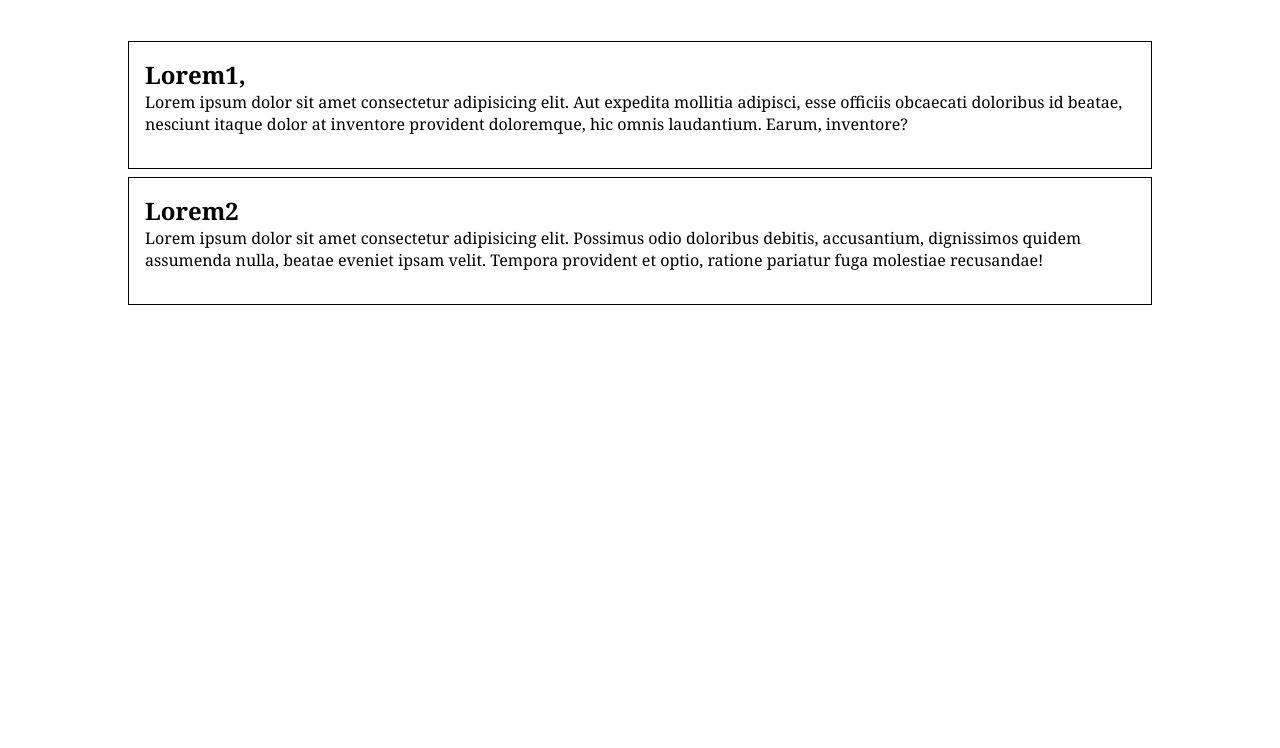
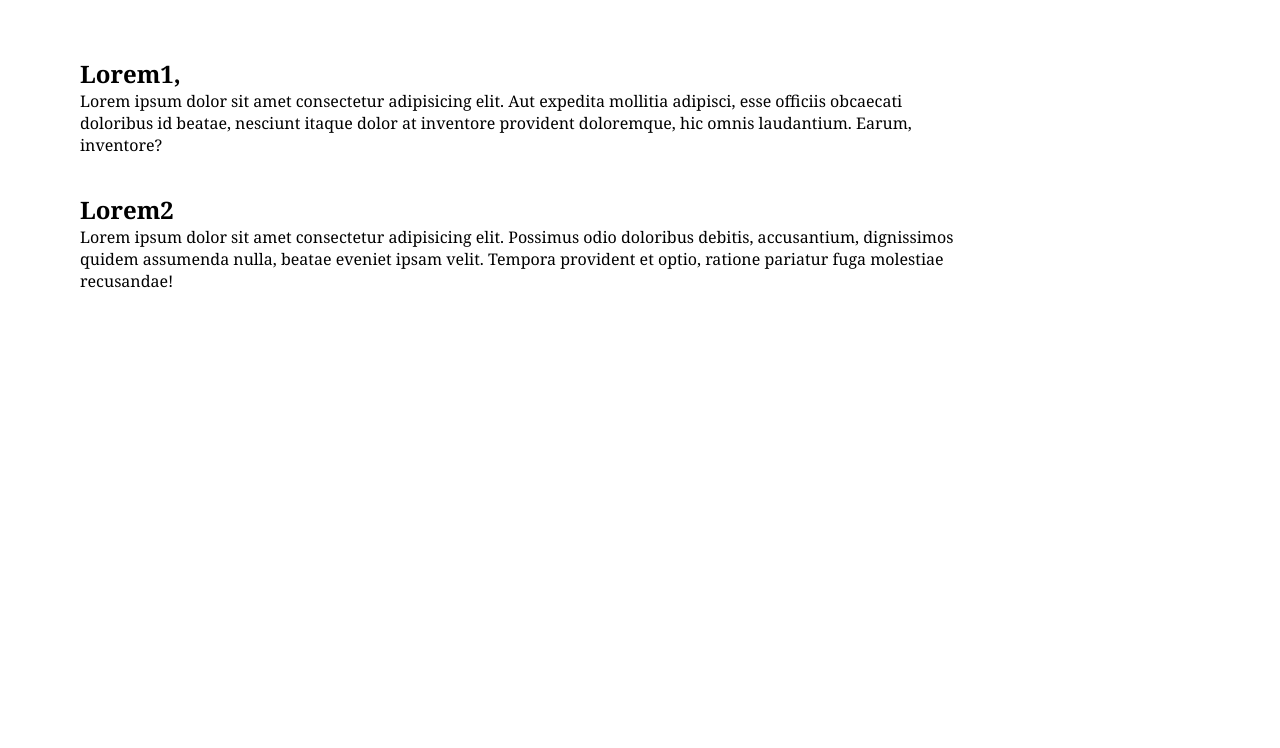
Before and after one commit to Shakil00111/HTML-CSS, a plain HTML site: page Typography/index.html in a window 1280 px wide. Shown: the part 84-832 px from the top of the page. Drawn offline with Linux system fonts and the light colour scheme.

Commit message:
Completer Typography

```diff
--- a/Typography/style.css
+++ b/Typography/style.css
@@ -9,9 +9,8 @@ body {
     width: 100%;
     display: flex;
     flex-direction: column;
-    align-items: center;
     margin-top: 2rem;
-    text-align: left;
+    padding: 0rem 4rem;
 }
 
 h1 {
@@ -25,6 +24,5 @@ div {
     width: 80%;
     margin-top: .5rem;
     font-family: Georgia;
-    border: 1px solid black;
     padding: 1rem;
 }
```
